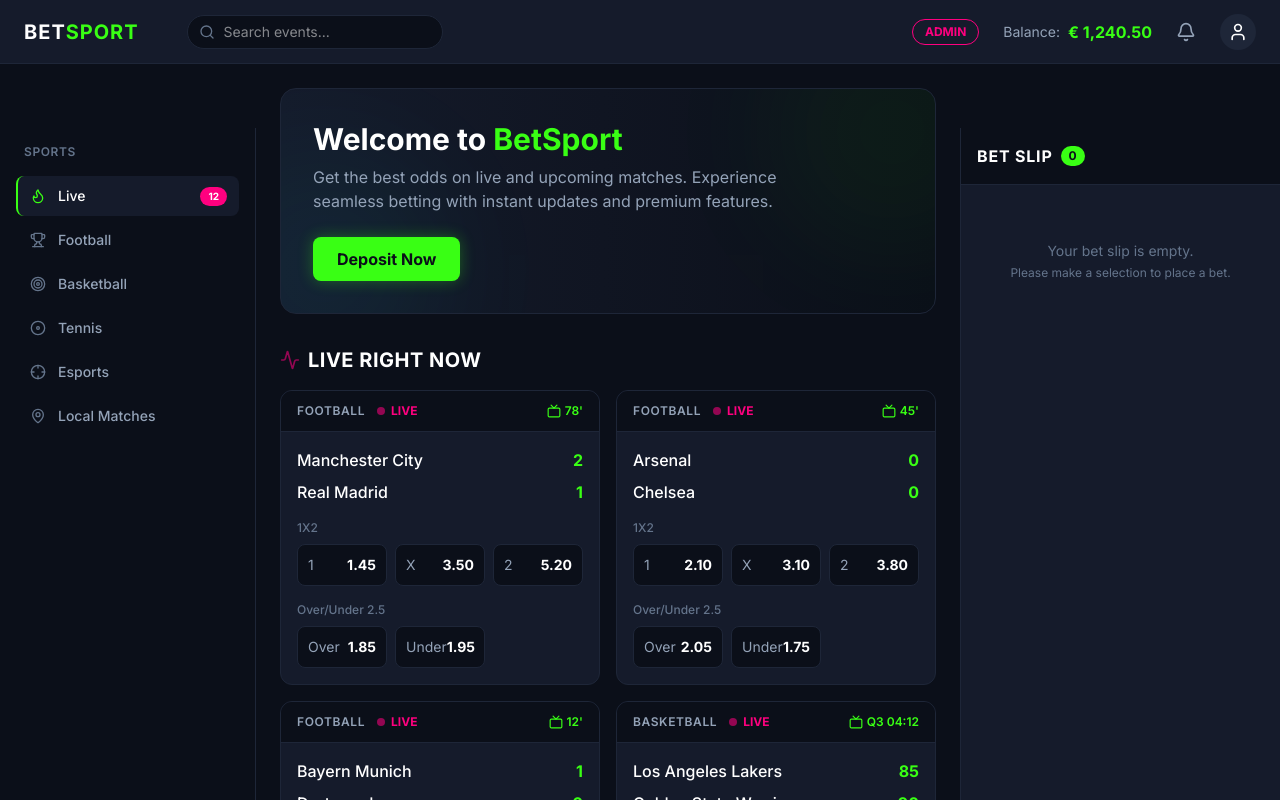
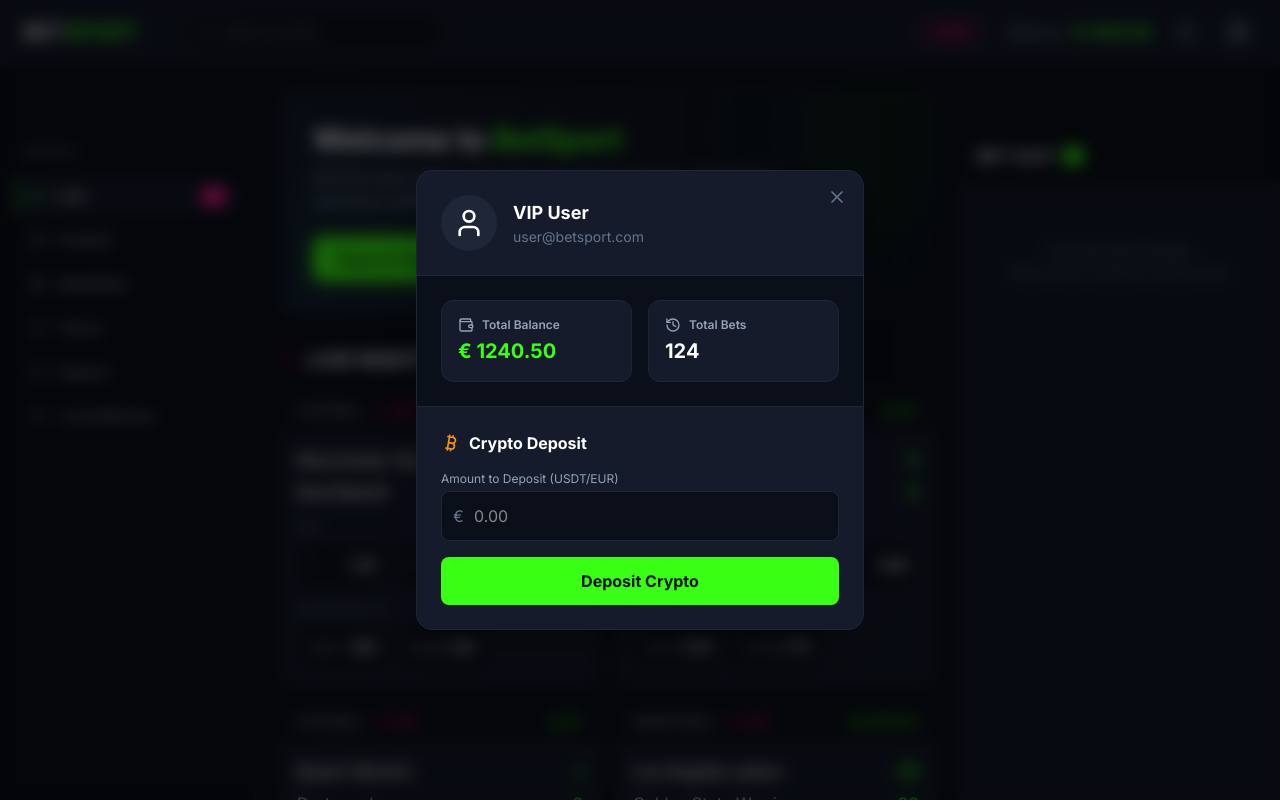
Before and after one commit to TrillionaireViier/sportbetting_clone, a Next.js app: page / in a window 1280 px wide. Both pictures are taken after a click on the button 1238 px from the left and 31 px from the top of the page. Shown: the top 800 px of the page. Built offline with nearby package versions, Linux system fonts and the light colour scheme.

Commit message:
Add Crypto Deposit and User Profile Modal

```diff
--- a/src/components/Header.tsx
+++ b/src/components/Header.tsx
@@ -5,10 +5,12 @@ import { Search, Bell, User } from "lucide-react";
 import Link from "next/link";
 import { useData } from "@/context/DataContext";
 import { AnimatePresence, motion } from "framer-motion";
+import ProfileModal from "@/components/ProfileModal";
 
 export default function Header() {
-  const { notifications, clearNotifications } = useData();
+  const { notifications, clearNotifications, balance } = useData();
   const [showNotifications, setShowNotifications] = useState(false);
+  const [showProfile, setShowProfile] = useState(false);
 
   return (
     <header className="h-16 bg-[#151b2b] border-b border-[#1e2638] flex items-center justify-between px-6 sticky top-0 z-50">
@@ -34,7 +36,7 @@ export default function Header() {
         </Link>
         <div className="flex items-center gap-2">
           <span className="text-[#94a3b8] text-sm">Balance:</span>
-          <span className="text-[#39ff14] font-bold">€ 1,240.50</span>
+          <span className="text-[#39ff14] font-bold">€ {balance.toFixed(2)}</span>
         </div>
         <div className="relative">
           <button
@@ -83,10 +85,15 @@ export default function Header() {
             )}
           </AnimatePresence>
         </div>
-        <button className="bg-[#1e2638] hover:bg-[#334155] p-2 rounded-full transition-colors text-white">
+        <button
+          onClick={() => setShowProfile(true)}
+          className="bg-[#1e2638] hover:bg-[#334155] p-2 rounded-full transition-colors text-white"
+        >
           <User className="w-5 h-5" />
         </button>
       </div>
+
+      <ProfileModal isOpen={showProfile} onClose={() => setShowProfile(false)} />
     </header>
   );
 }
--- /dev/null
+++ b/src/components/ProfileModal.tsx
@@ -0,0 +1,133 @@
+"use client";
+
+import React, { useState } from "react";
+import { motion, AnimatePresence } from "framer-motion";
+import { X, Bitcoin, User, History, Wallet } from "lucide-react";
+import { useData } from "@/context/DataContext";
+
+interface ProfileModalProps {
+  isOpen: boolean;
+  onClose: () => void;
+}
+
+export default function ProfileModal({ isOpen, onClose }: ProfileModalProps) {
+  const { balance, depositFunds } = useData();
+  const [depositAmount, setDepositAmount] = useState<string>("");
+  const [showSuccess, setShowSuccess] = useState(false);
+
+  const handleDeposit = (e: React.FormEvent) => {
+    e.preventDefault();
+    const amount = parseFloat(depositAmount);
+    if (!isNaN(amount) && amount > 0) {
+      depositFunds(amount);
+      setDepositAmount("");
+      setShowSuccess(true);
+      setTimeout(() => setShowSuccess(false), 3000);
+    }
+  };
+
+  return (
+    <AnimatePresence>
+      {isOpen && (
+        <>
+          <motion.div
+            initial={{ opacity: 0 }}
+            animate={{ opacity: 1 }}
+            exit={{ opacity: 0 }}
+            onClick={onClose}
+            className="fixed inset-0 bg-black/60 backdrop-blur-sm z-50 flex justify-center items-center p-4"
+          >
+            <motion.div
+              initial={{ scale: 0.9, opacity: 0, y: 20 }}
+              animate={{ scale: 1, opacity: 1, y: 0 }}
+              exit={{ scale: 0.9, opacity: 0, y: 20 }}
+              onClick={(e) => e.stopPropagation()}
+              className="bg-[#151b2b] border border-[#1e2638] rounded-2xl w-full max-w-md overflow-hidden shadow-2xl relative"
+            >
+              <button
+                onClick={onClose}
+                className="absolute top-4 right-4 text-[#64748b] hover:text-white transition-colors"
+              >
+                <X className="w-5 h-5" />
+              </button>
+
+              {/* Profile Header */}
+              <div className="p-6 border-b border-[#1e2638] flex items-center gap-4">
+                <div className="bg-[#1e2638] p-3 rounded-full">
+                  <User className="w-8 h-8 text-white" />
+                </div>
+                <div>
+                  <h3 className="text-lg font-bold text-white">VIP User</h3>
+                  <p className="text-[#64748b] text-sm">user@betsport.com</p>
+                </div>
+              </div>
+
+              {/* Balance & Stats */}
+              <div className="p-6 grid grid-cols-2 gap-4 bg-[#0b0f19]">
+                <div className="bg-[#151b2b] p-4 rounded-xl border border-[#1e2638]">
+                  <div className="flex items-center gap-2 text-[#94a3b8] mb-1">
+                    <Wallet className="w-4 h-4" />
+                    <span className="text-xs font-semibold">Total Balance</span>
+                  </div>
+                  <p className="text-xl font-bold text-[#39ff14]">€ {balance.toFixed(2)}</p>
+                </div>
+                <div className="bg-[#151b2b] p-4 rounded-xl border border-[#1e2638]">
+                  <div className="flex items-center gap-2 text-[#94a3b8] mb-1">
+                    <History className="w-4 h-4" />
+                    <span className="text-xs font-semibold">Total Bets</span>
+                  </div>
+                  <p className="text-xl font-bold text-white">124</p>
+                </div>
+              </div>
+
+              {/* Crypto Deposit Section */}
+              <div className="p-6 border-t border-[#1e2638]">
+                <h4 className="font-bold text-white mb-4 flex items-center gap-2">
+                  <Bitcoin className="w-5 h-5 text-[#f7931a]" />
+                  Crypto Deposit
+                </h4>
+                <form onSubmit={handleDeposit} className="space-y-4">
+                  <div>
+                    <label className="block text-xs text-[#94a3b8] mb-1">Amount to Deposit (USDT/EUR)</label>
+                    <div className="relative">
+                      <span className="absolute left-3 top-1/2 -translate-y-1/2 text-[#64748b]">€</span>
+                      <input
+                        type="number"
+                        min="1"
+                        step="0.01"
+                        value={depositAmount}
+                        onChange={(e) => setDepositAmount(e.target.value)}
+                        placeholder="0.00"
+                        className="w-full bg-[#0b0f19] border border-[#1e2638] text-white pl-8 pr-4 py-3 rounded-lg focus:outline-none focus:border-[#39ff14] transition-colors"
+                        required
+                      />
+                    </div>
+                  </div>
+                  <button
+                    type="submit"
+                    className="w-full bg-[#39ff14] text-[#0b0f19] font-bold py-3 rounded-lg hover:bg-[#32e011] transition-transform active:scale-95"
+                  >
+                    Deposit Crypto
+                  </button>
+
+                  <AnimatePresence>
+                    {showSuccess && (
+                      <motion.div
+                        initial={{ opacity: 0, height: 0 }}
+                        animate={{ opacity: 1, height: "auto" }}
+                        exit={{ opacity: 0, height: 0 }}
+                        className="text-[#39ff14] text-sm text-center font-bold"
+                      >
+                        Deposit successful!
+                      </motion.div>
+                    )}
+                  </AnimatePresence>
+                </form>
+              </div>
+            </motion.div>
+          </motion.div>
+        </>
+      )}
+    </AnimatePresence>
+  );
+}
--- a/src/context/DataContext.tsx
+++ b/src/context/DataContext.tsx
@@ -17,6 +17,8 @@ interface DataContextProps {
   notifications: Notification[];
   addNotification: (message: string) => void;
   clearNotifications: () => void;
+  balance: number;
+  depositFunds: (amount: number) => void;
 }
 
 const DataContext = createContext<DataContextProps | undefined>(undefined);
@@ -24,6 +26,11 @@ const DataContext = createContext<DataContextProps | undefined>(undefined);
 export const DataProvider = ({ children }: { children: ReactNode }) => {
   const [matches, setMatches] = useState<Match[]>(mockMatches);
   const [notifications, setNotifications] = useState<Notification[]>([]);
+  const [balance, setBalance] = useState<number>(1240.50);
+
+  const depositFunds = (amount: number) => {
+    setBalance(prev => prev + amount);
+  };
 
   const addNotification = (message: string) => {
     setNotifications(prev => [
@@ -78,7 +85,9 @@ export const DataProvider = ({ children }: { children: ReactNode }) => {
       updateOdds,
       notifications,
       addNotification,
-      clearNotifications
+      clearNotifications,
+      balance,
+      depositFunds
     }}>
       {children}
     </DataContext.Provider>
```
